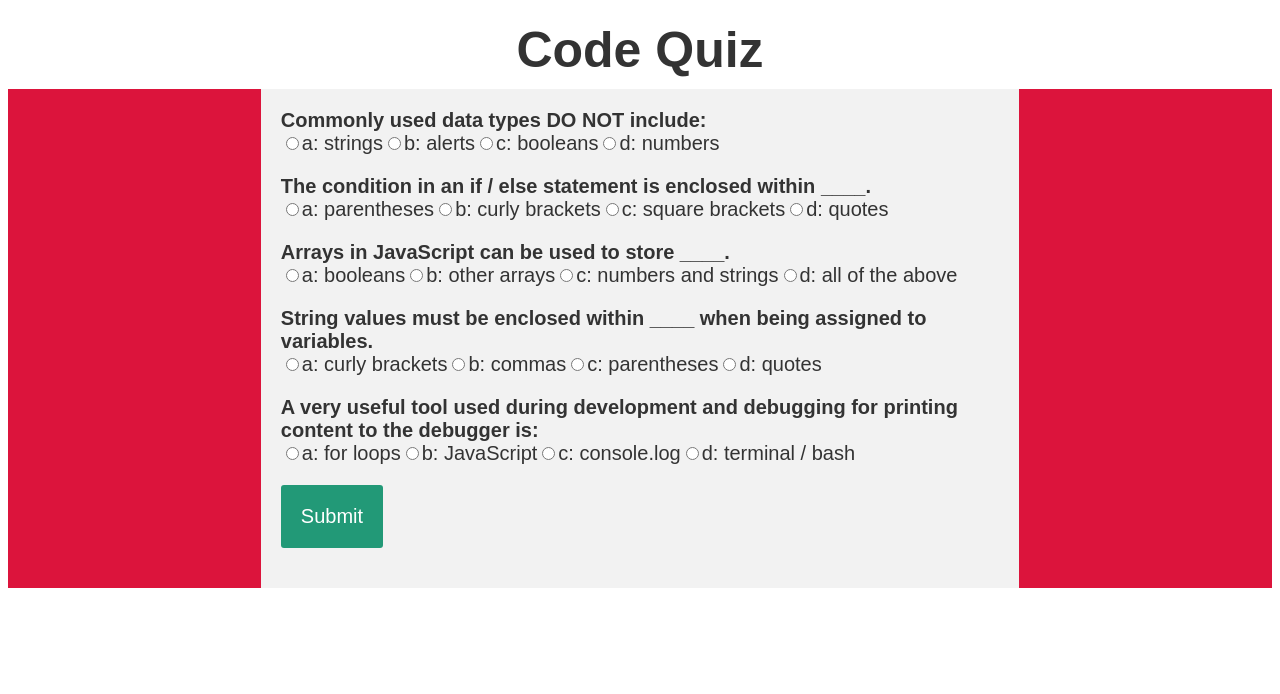
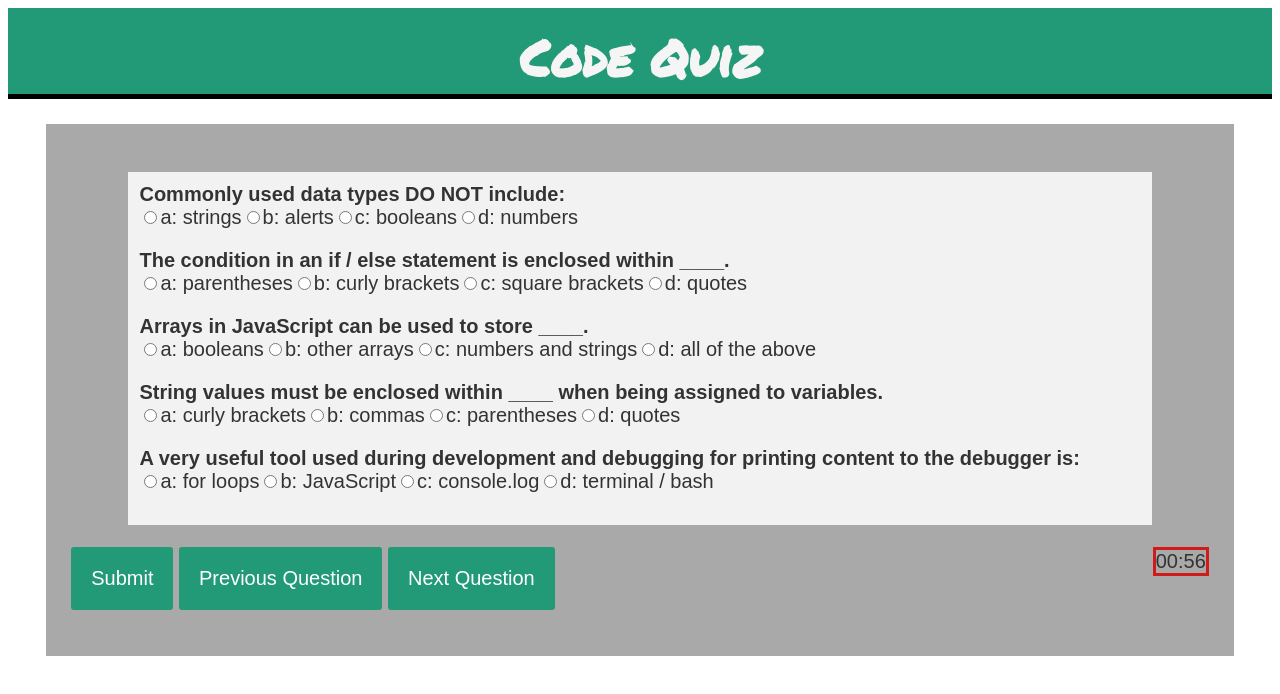
Before and after one commit to KNanda625/CodeQuiz, a plain HTML site: page index.html in a window 1280 px wide. Drawn offline with Linux system fonts and the light colour scheme.

Commit message:
updating html, css, js files

```diff
--- a/index.html
+++ b/index.html
@@ -2,6 +2,7 @@
 <html lang="en">
 <head>
     <link rel="stylesheet" href="style.css">
+    <link href="https://fonts.googleapis.com/css?family=Permanent+Marker&display=swap" rel="stylesheet">
     <meta charset="UTF-8">
     <title>Code Quiz</title>
 </head>
@@ -10,17 +11,20 @@
     <header>Code Quiz</header>
 
     <div class="container">
-        <div class="row">
+        <div class="quiz-container">
+            <div id="quiz"></div>
+        </div>
 
-            <div class="col-lg-8 col-sm-12 mx-auto" id="quizBox">
-                <div id="quiz"></div>
+        <div class="button-container">
+            <button id="submit">Submit</button>
+            <button id="previous">Previous Question</button>
+            <button id="next">Next Question</button>
+            <!-- <button id="submit">Submit Quiz</button> -->
+            <div id="timer">Timer</div>
+        </div>
 
-                <button id="submit">Submit</button>
+        <div id="results"></div>
 
-                <div id="results"></div>
-            </div>
-
-        </div>
     </div>
 
 
--- a/script.js
+++ b/script.js
@@ -87,6 +87,22 @@ function generateQuiz(questions, quizContainer, resultsContainer, submitButton)
     }
 };
 
+// countdown timer
+function MyTimer(callback, val) {
+    val = val || 60;
+    var timer=setInterval(function() {
+        callback(val);
+        if(val-- <= 0) {
+            clearInterval(timer);
+        }
+    }, 1000);
+}
+new MyTimer(function(val) {
+    var timerMsg = "00:" + (val >= 10 ? val : "0" + val);
+    document.getElementById("timer").textContent = timerMsg;
+});
+
+
 
 // use object literals to respresent indiv questions
 // use array to hold all questions that make up quiz
--- a/style.css
+++ b/style.css
@@ -7,22 +7,31 @@ body{
 header {
     text-align: center;
     font-size: 250%;
-    font-family: 'Montserrat', sans-serif;
+	font-family: 'Permanent Marker', cursive;
+	color: whitesmoke;
     padding-top: 1%;
-    font-weight: bold;
+	font-weight: bold;
+	background-color: #297;
+	border-bottom: 5px solid black;
+	margin-bottom: 2%;
+
 }
 
 .container{
-	background-color: crimson;
+	background-color: darkgray;
+	width: 90%;
+	margin-left: auto;
+	margin-right: auto;
+	padding: 2%;
 }
 
-#quizBox{
-	margin-top: 10px;
-	margin-bottom: 10px;
-	margin-left: 20%;
-	margin-right: 20%;
+.quiz-container{
+	margin-top: 2%;
+	margin-bottom: 2%;
+	margin-left: 5%;
+	margin-right: 5%;
     background-color: #f2f2f2;
-    padding: 20px;
+    padding: 1%;
 
 }
 
@@ -32,6 +41,11 @@ header {
 
 .answers {
     margin-bottom: 20px;
+}
+
+#timer{
+	float: right;
+	border: 3px solid rgb(209, 27, 27);
 }
 
 #submit{
@@ -49,3 +63,19 @@ header {
 #submit:hover{
 	background-color: #3a8;
 }
+
+button{
+	font-family: sans-serif;
+	font-size: 20px;
+	background-color: #297;
+	color: #fff;
+	border: 0px;
+	border-radius: 3px;
+	padding: 20px;
+	cursor: pointer;
+	margin-bottom: 20px;
+}
+
+button:hover{
+	background-color: #3a8;
+}
```
